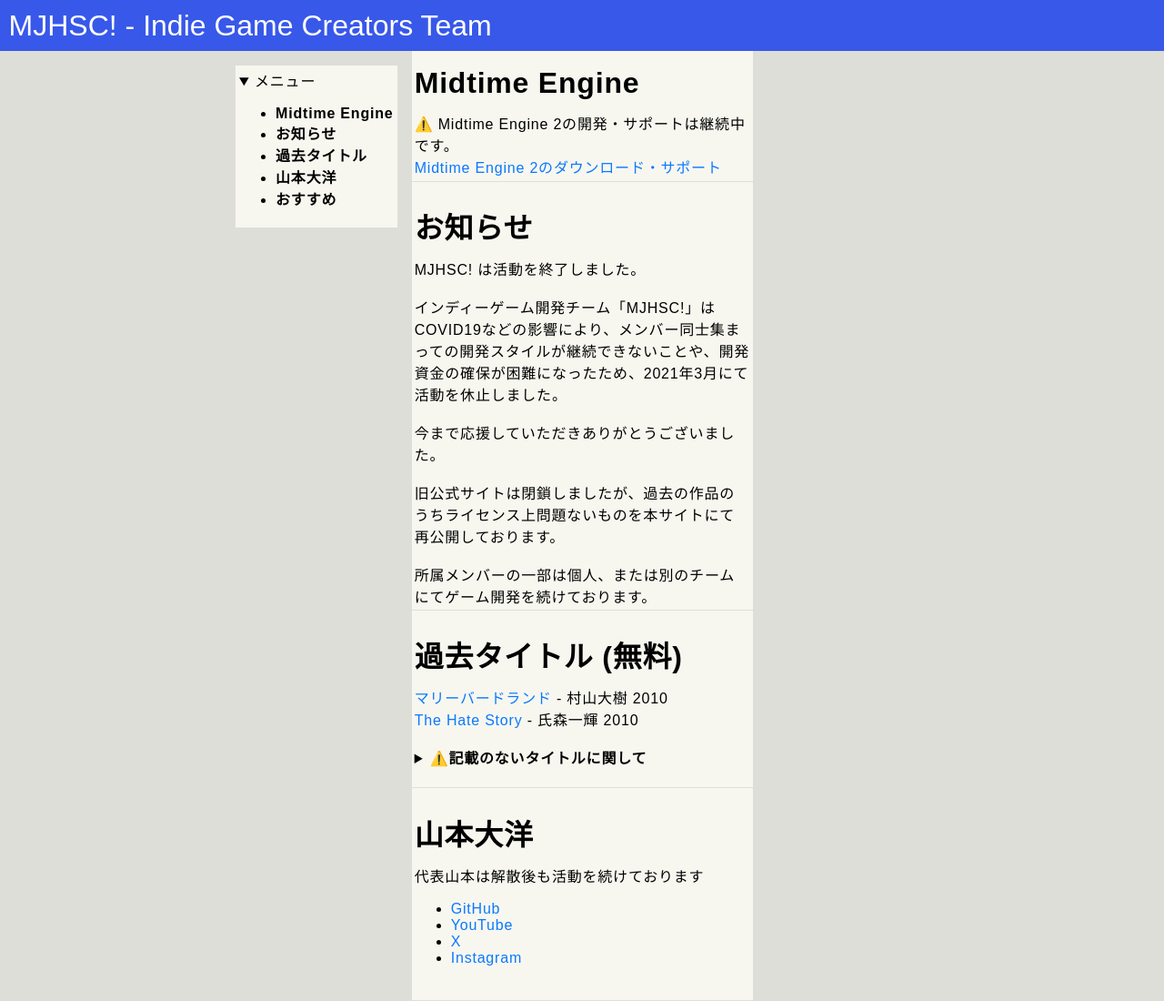
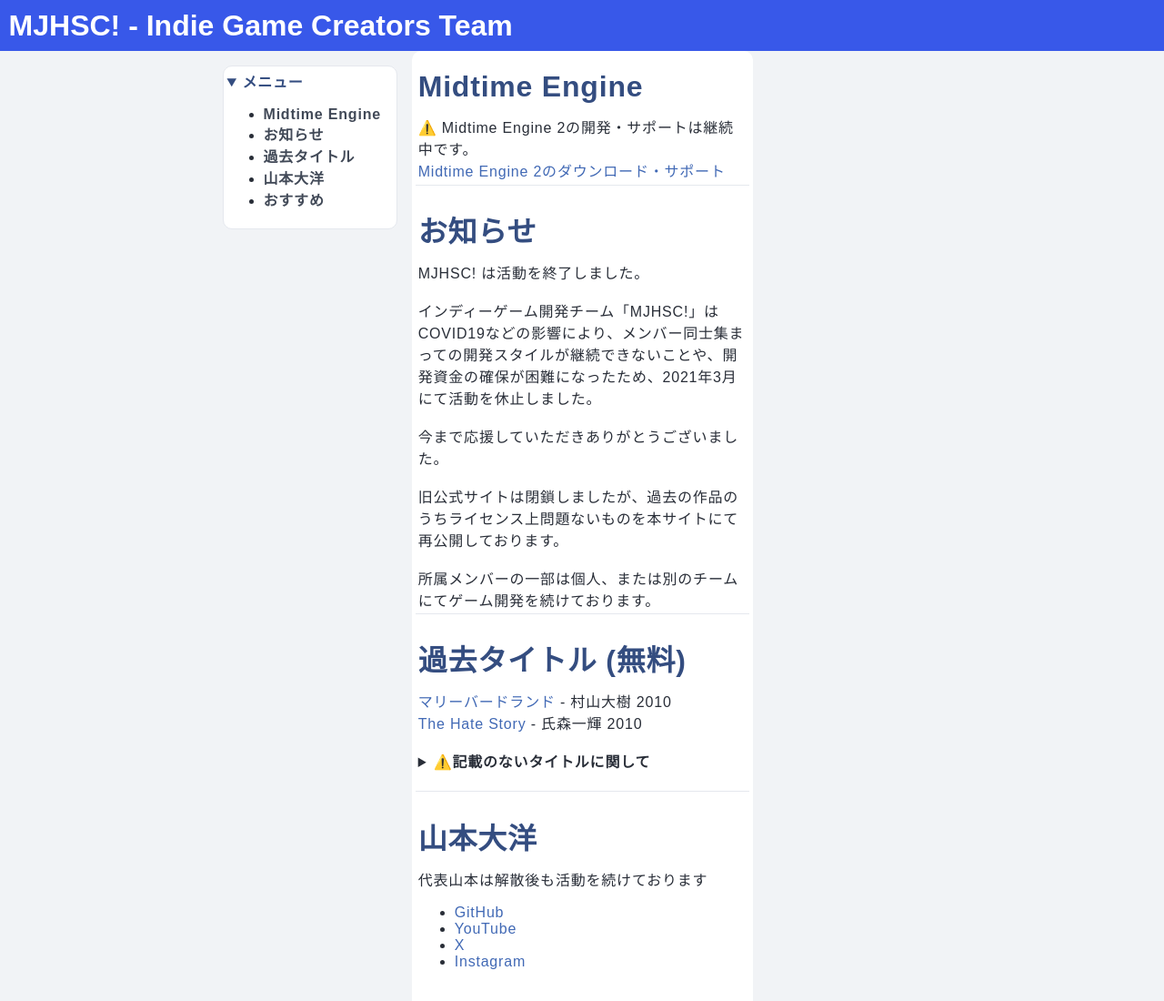
Before and after one commit to HYamamoto-GH/mjhsc-web, a plain HTML site: page www/index.html in a window 1280 px wide. Shown: the top 1100 px of the page at 91% size. Drawn offline with Linux system fonts and the light colour scheme.

Commit message:
Modern CSS

```diff
--- a/www/index.html
+++ b/www/index.html
@@ -15,7 +15,7 @@
 	</head>
 	<body>
 		<header>
-			MJHSC! - Indie Game Creators Team
+			<a href="/">MJHSC! - Indie Game Creators Team</a>
 		</header>
 
 		<div id="contents">
@@ -97,55 +97,80 @@
 	</body>
 	<style>
 		html, body {
-			background-color: #deded8;
+			background-color: #f1f3f6;
+			color: #292E38;
 			font-family: "Hiragino Kaku Gothic Pro", Meiryo, sans-serif;
 			margin: 0;
 		}
-		a, a:visited, a:hover {
-			color: #0A78FF;
+
+		a, a:visited {
+			color: #4169b5;
 			text-decoration: none;
+			transition: color 0.2s ease;
 		}
+
 		a:hover {
+			color: #294d96;
 			text-decoration: underline;
 		}
+
+		a:focus-visible {
+			outline: 2px solid #4169b5;
+			outline-offset: 3px;
+		}
+
 		#contents {
 			display: block;
 			grid-template-columns: 1fr 375px 1fr;
 		}
+
 		main {
-			background-color: #f7f7f0;
+			background-color: #ffffff;
 			grid-column: 2;
 			margin: 0 auto;
 			max-width: 375px;
 			min-height: 100vh;
 		}
+
 		header {
 			background-color: #3858e9;
 			color: #ffffff;
 			font-size: 24pt;
+			font-weight: bold;
 			padding: 0.3em;
 		}
+
+		header a, header a:visited, header a:hover {
+			color: #ffffff;
+			text-decoration: none;
+		}
+
 		footer {
 			background-color: #3858e9;
 			color: #ffffff;
 			padding: 0.3em;
 		}
+
 		section {
-			border-bottom: solid 1px #dedede;
+			border-bottom: solid 1px #e5e8ee;
 			letter-spacing: 0.05em;
 			margin-bottom: 1em;
 			padding-bottom: 1em;
 			padding: 0.2em;
 			white-space: pre-line;
 		}
+
 		section::first-line {
+			color: #344d80;
 			font-size: 24pt;
 			font-weight: bold;
 			line-height: 2;
 		}
+
 		iframe {
 			width: 100%;
 		}
+
 		nav {
 			display: block;
 			grid-column: 1;
@@ -153,27 +178,38 @@
 			margin: 0 auto;
 			max-width: 375px;
 			padding: 0;
+		}
 
-		}
 		nav a {
 			display: block;
 		}
-		nav a::before {
-			-content: "Ⓜ️";
-			-margin-left: 0.5em;
-		}
-		nav a, nav a:visited, nav a:hover  {
-			color: #000000;
+
+		nav a, nav a:visited {
+			color: #414957;
 			font-weight: bold;
 		}
+
+		nav a:hover {
+			color: #4169b5;
+		}
+
 		nav details {
 			margin: 1em 0;
 			padding: 0.25em;
-			background-color: #f7f7f0;
+			background-color: #ffffff;
+			border: 1px solid #e5e8ee;
 		}
+
+		nav summary {
+			color: #344d80;
+			font-weight: bold;
+			cursor: pointer;
+		}
+
 		ul, .applink {
 			white-space: normal;
 		}
+
 		.applink img {
 			max-width: 40%;
 		}
@@ -186,7 +222,17 @@
 			nav {
 				justify-self: end;
 				margin: 0 1em 0 0;
+				min-width: 12em;
+			}
+
+			main {
+				padding: 0.25em;
+			}
+
+			main, nav details {
+				border-radius: 10px;
 			}
 		}
+
 </style>
 </html>
```
